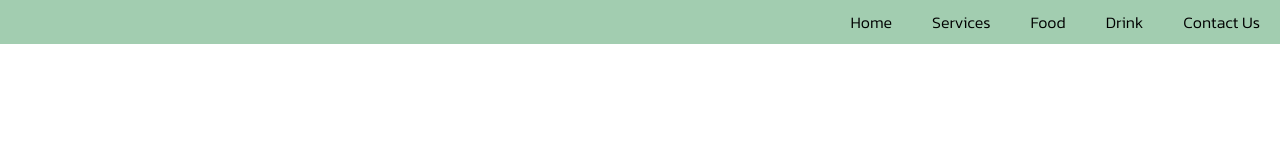
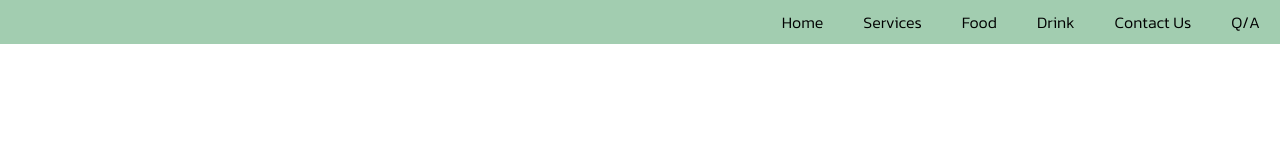
Before and after one commit to snehaash/firstcode, a plain HTML site: page index.html in a window 1280 px wide. Drawn offline with Linux system fonts and the light colour scheme.

Commit message:
Update index.html
updated with new data

```diff
--- a/index.html
+++ b/index.html
@@ -15,6 +15,7 @@
             <li><a href="">Food</a></li>
             <li><a href="">Drink</a></li>
             <li><a href="">Contact Us</a></li>
+            <li><a href="">Q/A</a></li>
         </div>
     </div>
 </body>
```
